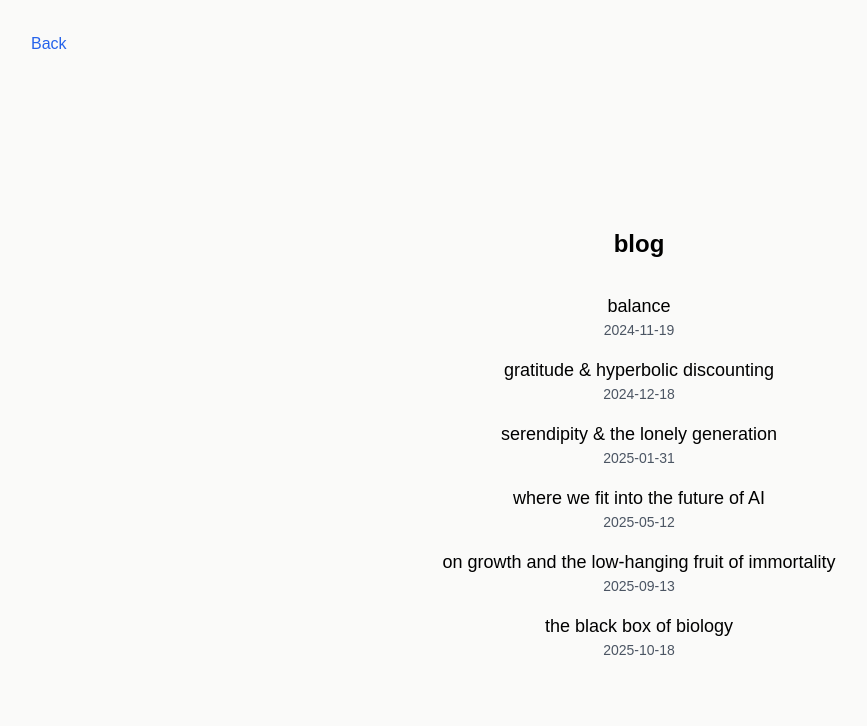
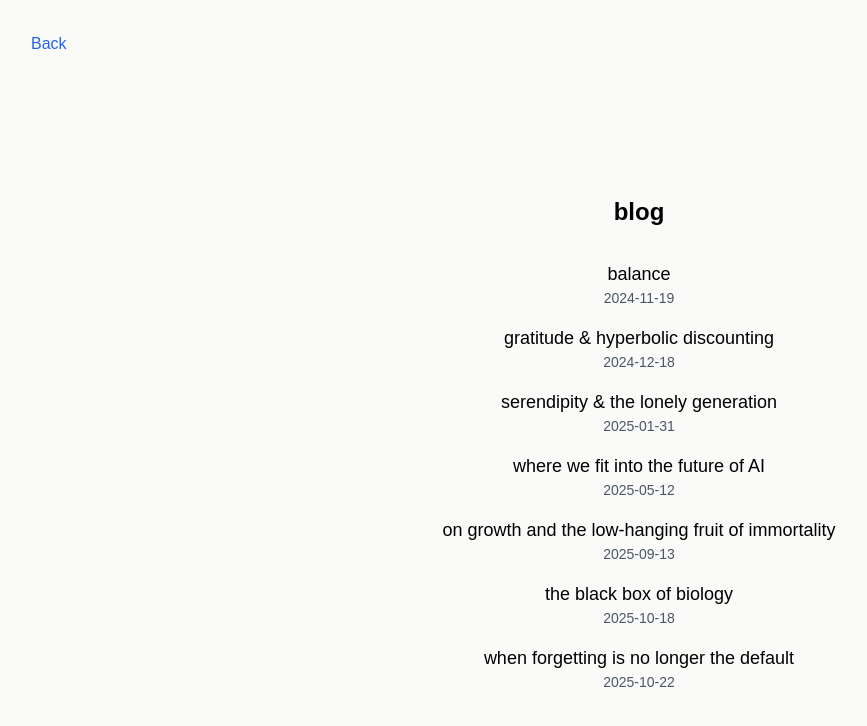
Before and after one commit to sethmorton/personal_website, a SvelteKit app: page /blog in a window 1280 px wide. Shown: the top 726 px of the page, without its empty margins (1-868 px from the left). Built offline with nearby package versions, Linux system fonts and the light colour scheme; no server answers.

Commit message:
added new blog post

```diff
--- a/src/routes/blog/+page.svelte
+++ b/src/routes/blog/+page.svelte
@@ -31,6 +31,11 @@
 			title: 'the black box of biology',
 			slug: 'the_black_box_of_biology',
 			date: '2025-10-18'
+		},
+		{
+			title: 'when forgetting is no longer the default',
+			slug: 'when_forgetting_is_no_longer_the_default',
+			date: '2025-10-22'
 		}
 	]);
 	let activePost: (typeof posts)[0] | null = $state(null);
--- a/src/routes/blog/[slug]/+page.svelte
+++ b/src/routes/blog/[slug]/+page.svelte
@@ -10,6 +10,7 @@
 	import futureAiContent from '$lib/blog/content/future_ai.txt?raw';
 	import onGrowthContent from '$lib/blog/content/on_growth_low_hanging_fruit_immortality.txt?raw';
 	import theBlackBoxOfBiologyContent from '$lib/blog/content/the_black_box_of_biology.txt?raw';
+	import whenForgettingIsNoLongerTheDefaultContent from '$lib/blog/content/when_forgetting_is_no_longer_the_default.txt?raw';
 	const blogPosts = $state([
 		{
 			title: 'balance',
@@ -46,6 +47,12 @@
 			slug: 'the_black_box_of_biology',
 			date: '2025-10-18',
 			content: theBlackBoxOfBiologyContent
+		},
+		{
+			title: 'when forgetting is no longer the default',
+			slug: 'when_forgetting_is_no_longer_the_default',
+			date: '2025-10-22',
+			content: whenForgettingIsNoLongerTheDefaultContent
 		}
 	]);
 	// $props returns { data : { slug: string }}
```
Also changed, not shown: src/lib/blog/content/when_forgetting_is_no_longer_the_default.txt (added).
